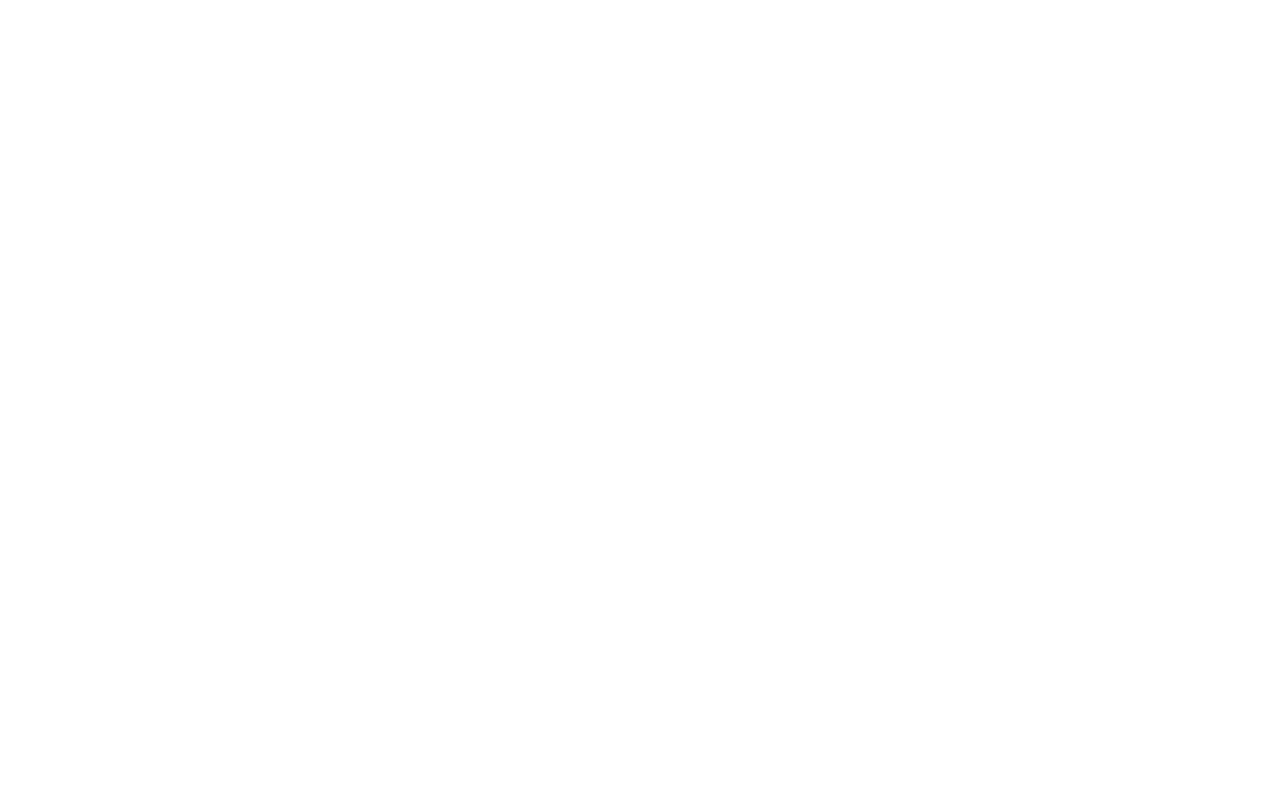
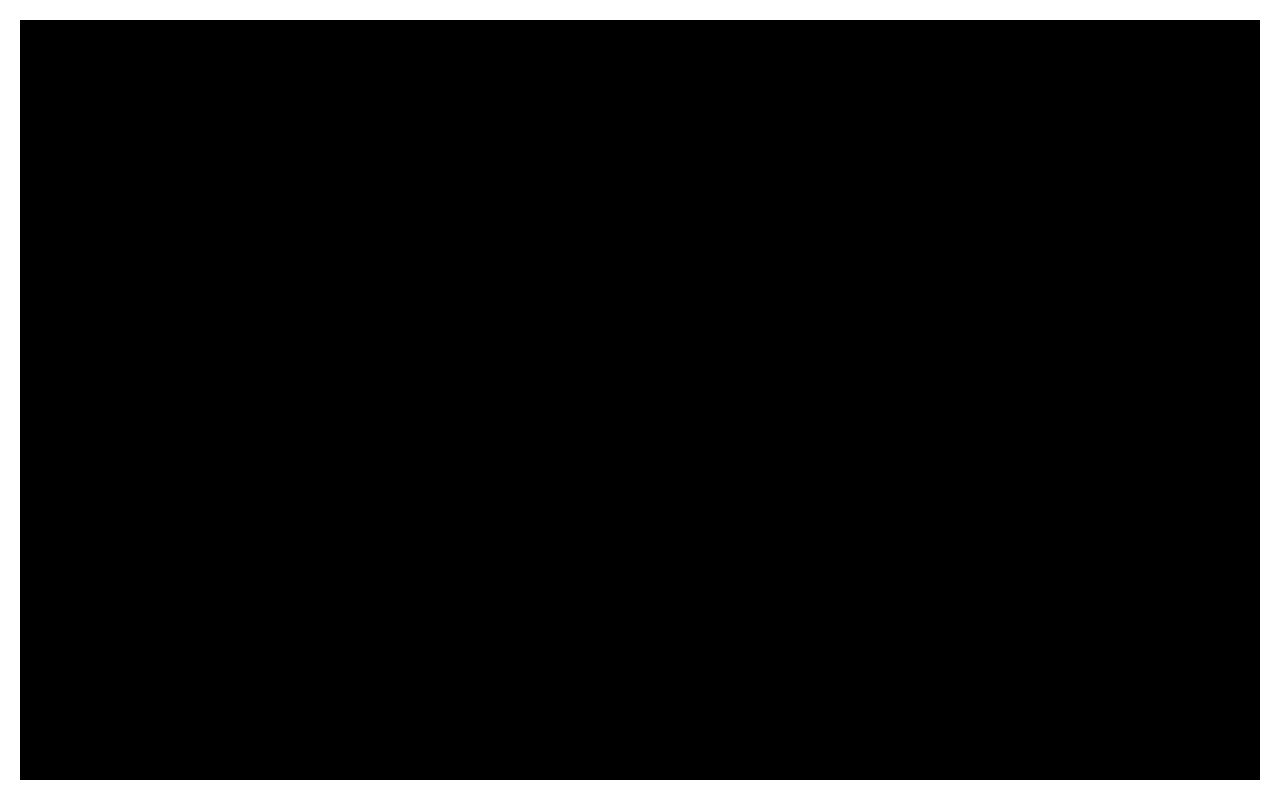
Before and after one commit to Jae0o/Work_Tool_Research, a React (Vite) app: page / in a window 1280 px wide. Built offline with nearby package versions, Linux system fonts and the light colour scheme.

Commit message:
🎨 Style : SCSS Setting

```diff
--- /dev/null
+++ b/src/App.scss
@@ -0,0 +1,13 @@
+.app {
+  width: 100%;
+  height: 100%;
+
+  padding: 2rem;
+
+  .app__section {
+    width: 100%;
+    height: 100%;
+
+    background-color: black;
+  }
+}
--- a/src/App.tsx
+++ b/src/App.tsx
@@ -1,5 +1,11 @@
+import "./App.scss";
+
 const App = () => {
-  return <main></main>;
+  return (
+    <main className="app">
+      <section className="app__section"></section>
+    </main>
+  );
 };
 
 export default App;
--- a/src/main.tsx
+++ b/src/main.tsx
@@ -2,6 +2,7 @@
 import { createRoot } from "react-dom/client";
 
 import App from "./App.tsx";
+import "./styles/globals.scss";
 
 const rootElement = document.getElementById("root");
 
--- /dev/null
+++ b/src/styles/_variables.scss
@@ -0,0 +1,40 @@
+// Colors
+$color-primary: #3b82f6;
+$color-secondary: #64748b;
+$color-success: #22c55e;
+$color-warning: #f59e0b;
+$color-error: #ef4444;
+
+$color-text: #1f2937;
+$color-text-muted: #6b7280;
+$color-background: #ffffff;
+$color-border: #e5e7eb;
+
+// Typography
+$font-family-base: system-ui, -apple-system, BlinkMacSystemFont, "Segoe UI", Roboto,
+  "Helvetica Neue", Arial, sans-serif;
+$font-family-mono: ui-monospace, SFMono-Regular, "SF Mono", Menlo, Consolas, monospace;
+
+$font-size-xs: 0.75rem;
+$font-size-sm: 0.875rem;
+$font-size-base: 1rem;
+$font-size-lg: 1.125rem;
+$font-size-xl: 1.25rem;
+$font-size-2xl: 1.5rem;
+
+// Spacing
+$spacing-1: 0.25rem;
+$spacing-2: 0.5rem;
+$spacing-3: 0.75rem;
+$spacing-4: 1rem;
+$spacing-5: 1.25rem;
+$spacing-6: 1.5rem;
+$spacing-8: 2rem;
+$spacing-10: 2.5rem;
+$spacing-12: 3rem;
+
+// Border Radius
+$radius-sm: 0.25rem;
+$radius-md: 0.375rem;
+$radius-lg: 0.5rem;
+$radius-full: 9999px;
--- /dev/null
+++ b/src/styles/globals.scss
@@ -0,0 +1,33 @@
+@use "modern-normalize/modern-normalize.css";
+@use "variables" as *;
+
+*,
+*::before,
+*::after {
+  box-sizing: border-box;
+}
+
+html {
+  width: 100dvw;
+  height: 100dvh;
+  font-size: 62.5%;
+
+  -webkit-font-smoothing: antialiased;
+  -moz-osx-font-smoothing: grayscale;
+}
+
+body {
+  width: 100dvw;
+  height: 100dvh;
+
+  font-family: $font-family-base;
+  font-size: $font-size-base;
+  line-height: 1.5;
+  color: $color-text;
+  background-color: $color-background;
+}
+
+#root {
+  width: 100dvw;
+  height: 100dvh;
+}
```
